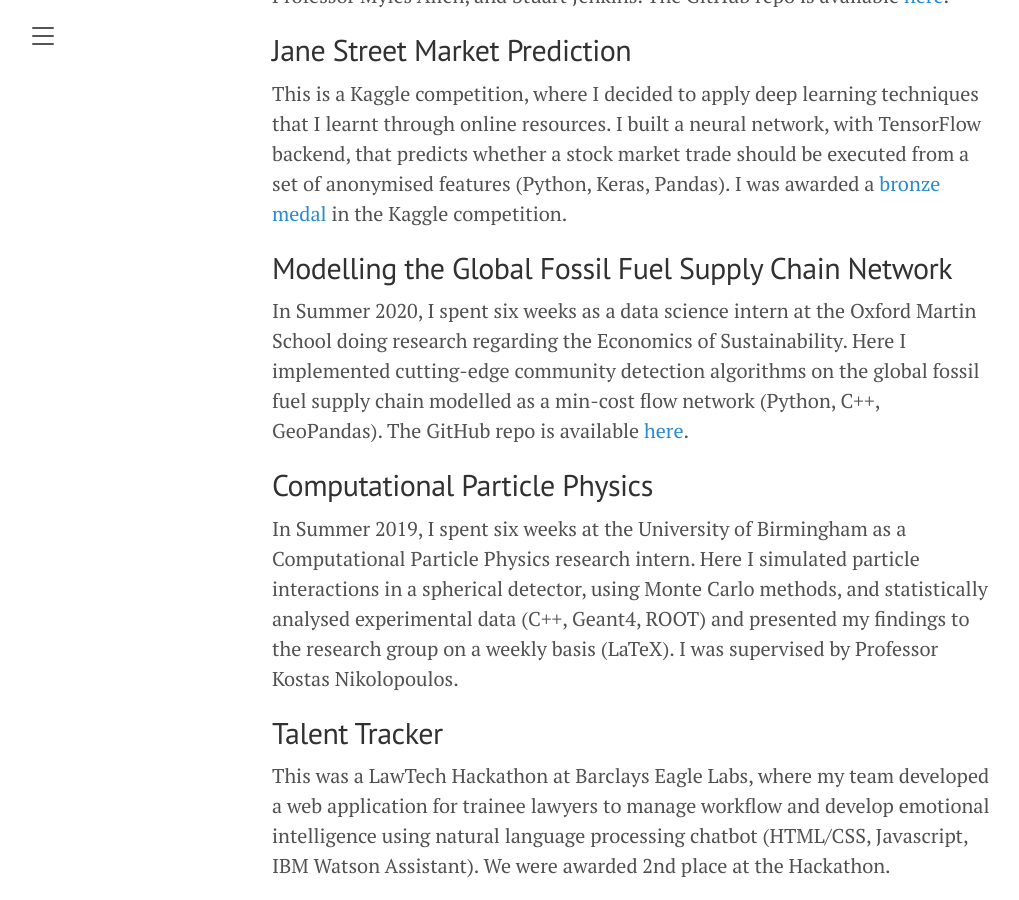
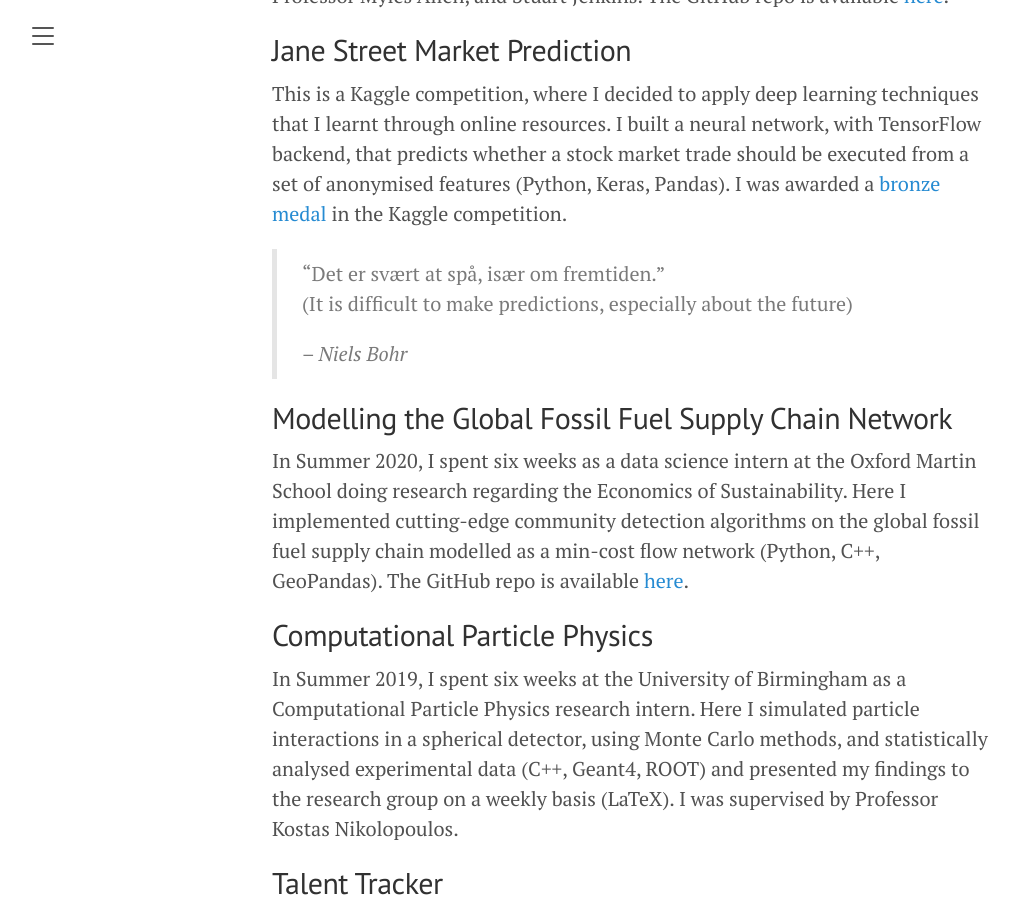
Before and after one commit to a5v/personal-website, a Jekyll site: the page built from projects.markdown, in a window 1280 px wide and 900 px high, scrolled down 976 px. Shown: the whole window, without its empty margins (8-1027 px from the left). Built offline with Jekyll 4.4.1, drawn with Linux system fonts in a browser that asks for light colours.

Commit message:
Niels Bohr quote

```diff
--- a/projects.markdown
+++ b/projects.markdown
@@ -26,6 +26,11 @@ This is my Masters project where I am carrying out an integrated modelling of th
 ## Jane Street Market Prediction
 
 This is a Kaggle competition, where I decided to apply deep learning techniques that I learnt through online resources. I built a neural network, with TensorFlow backend, that predicts whether a stock market trade should be executed from a set of anonymised features (Python, Keras, Pandas). I was awarded a [bronze medal](https://www.kaggle.com/maxpower742) in the Kaggle competition.
+
+> "Det er svært at spå, især om fremtiden." \
+> (It is difficult to make predictions, especially about the future)
+>
+> -- <cite> Niels Bohr <cite>
 
 ## Modelling the Global Fossil Fuel Supply Chain Network
 
```
